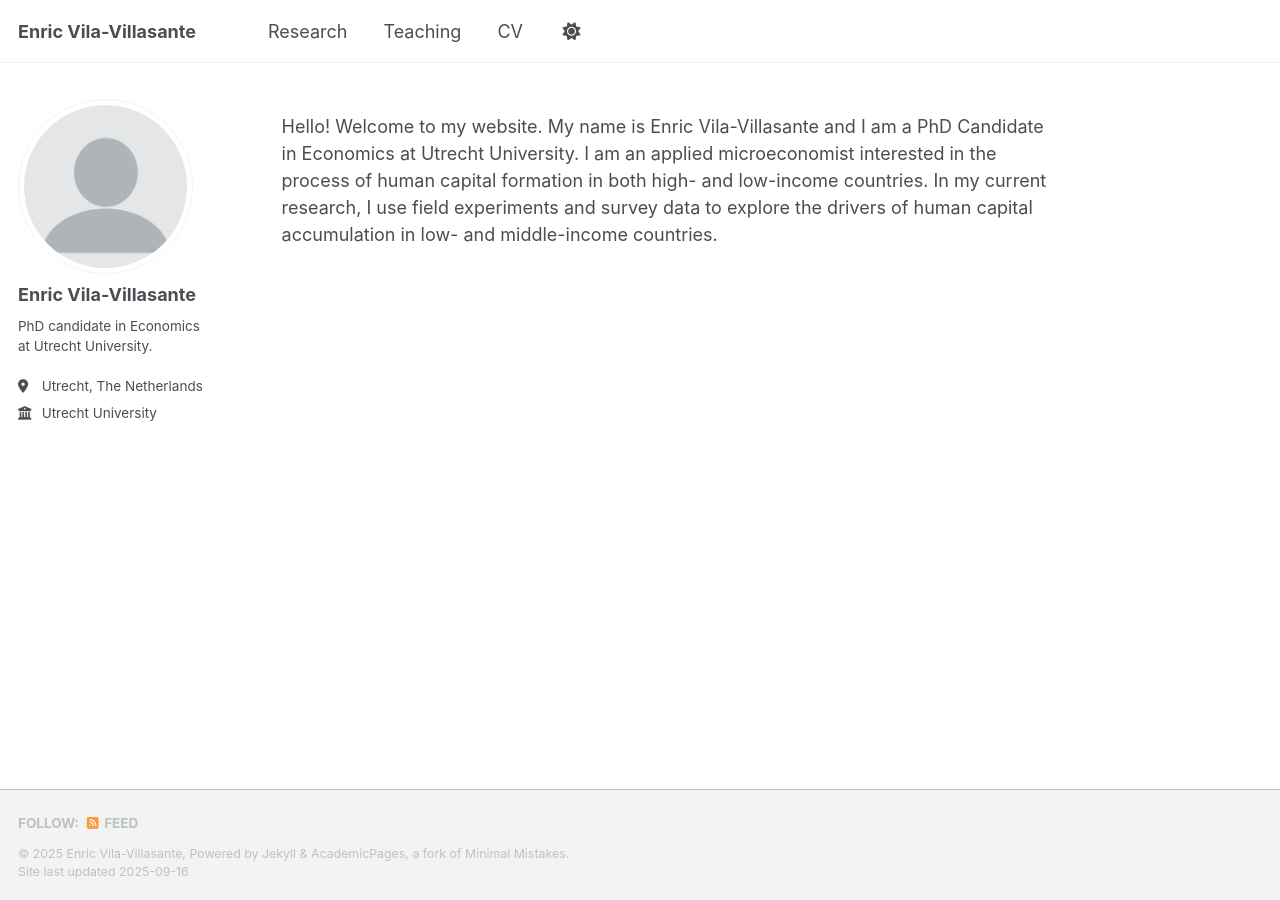
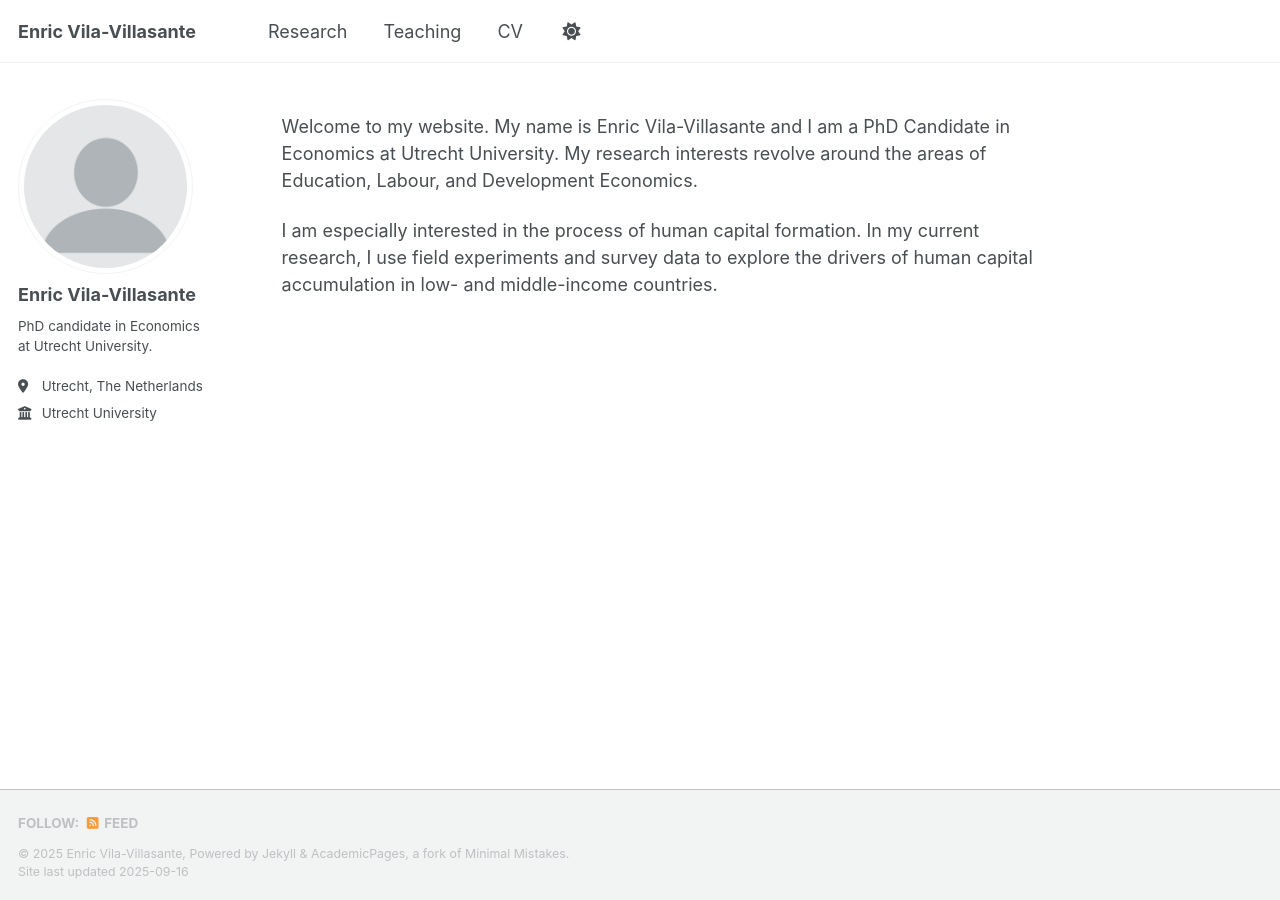
Before and after one commit to enricviladv/enricviladv.github.io, a Jekyll site: the page built from _pages/about.md, in a window 1280 px wide. Built offline with Jekyll 4.4.1, drawn with Linux system fonts in a browser that asks for light colours; a script that is not in the unit is left out.

Commit message:
Update about.md

```diff
--- a/_pages/about.md
+++ b/_pages/about.md
@@ -7,4 +7,6 @@ redirect_from:
   - /about.html
 ---
 
-Hello! Welcome to my website. My name is Enric Vila-Villasante and I am a PhD Candidate in Economics at Utrecht University. I am an applied microeconomist interested in the process of human capital formation in both high- and low-income countries. In my current research, I use field experiments and survey data to explore the drivers of human capital accumulation in low- and middle-income countries.
+Welcome to my website. My name is Enric Vila-Villasante and I am a PhD Candidate in Economics at Utrecht University. My research interests revolve around the areas of Education, Labour, and Development Economics.
+
+I am especially interested in the process of human capital formation. In my current research, I use field experiments and survey data to explore the drivers of human capital accumulation in low- and middle-income countries.
```
